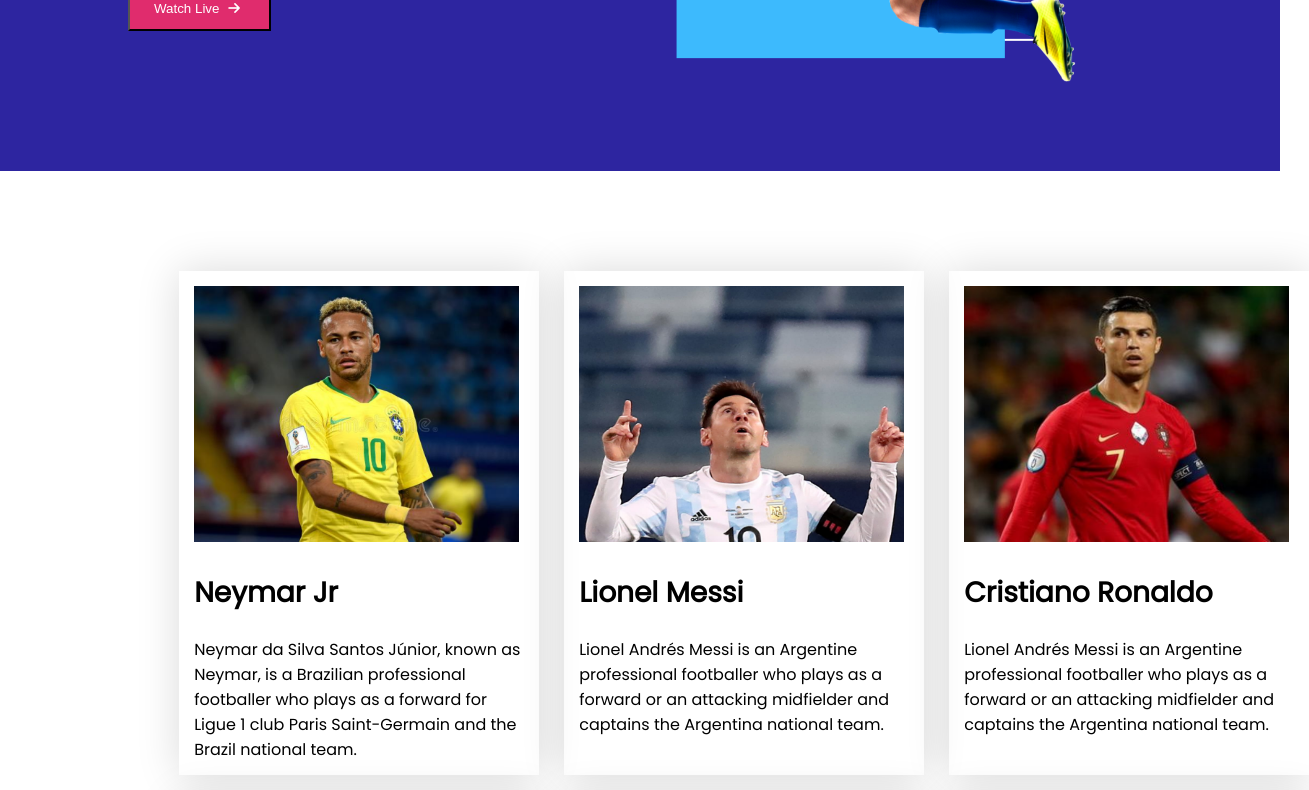
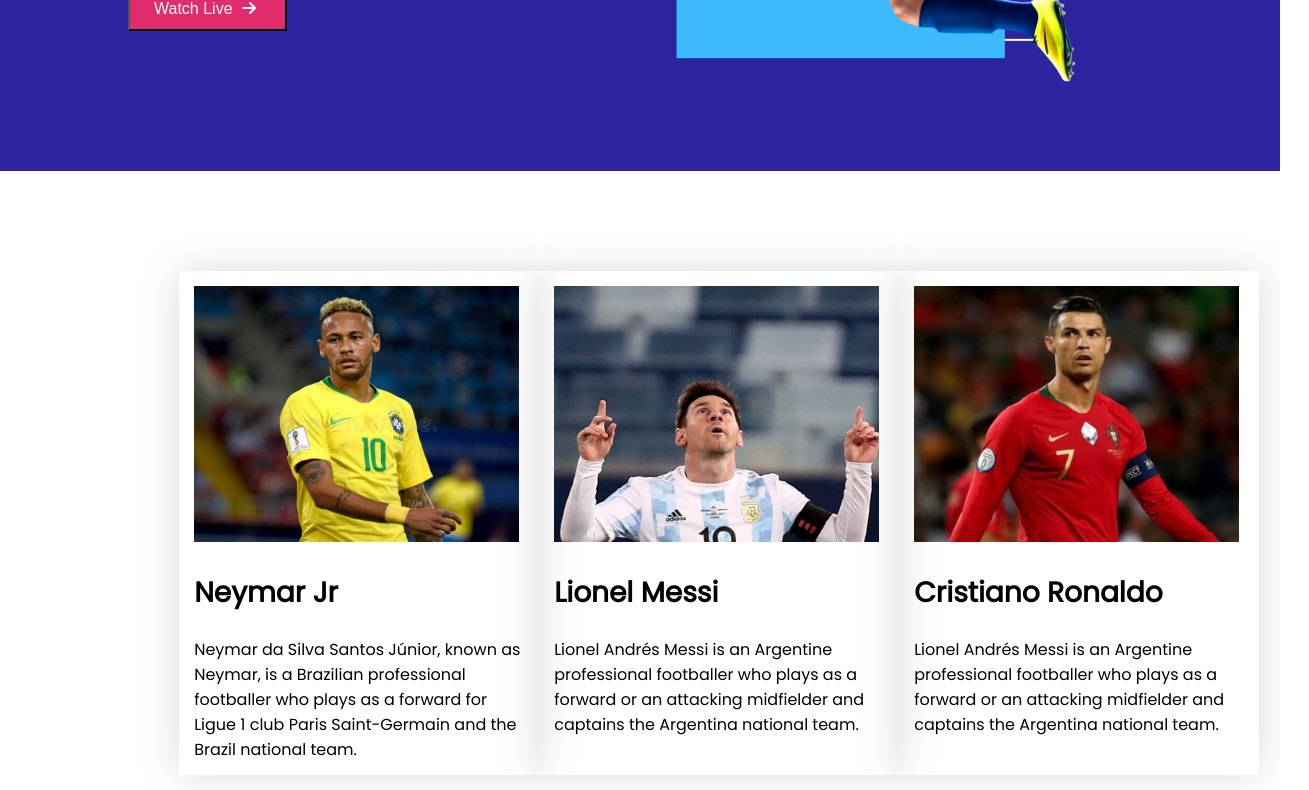
Before and after one commit to Rejuyan-Hossain-Shawon/football-responsive-website, a plain HTML site: page index.html in a window 1280 px wide. Shown: the part 506-1296 px from the top of the page, 1309 px wide, since content can reach past the window. Drawn offline with Linux system fonts and the light colour scheme.

Commit message:
mistake solution

```diff
--- a/styles/style.css
+++ b/styles/style.css
@@ -24,6 +24,7 @@ h1{
 .icon-btn a{
     text-decoration: none;
     color: white;
+    font-size: 16px;
 }
 .fa-arrow-right{
     margin:0px 5px;
@@ -88,7 +89,9 @@ nav{
     margin-right: 8%;
     display: grid;
     grid-template-columns: repeat(3,1fr);
-    grid-gap: 25px;
+
+    grid-row-gap: 80px;
+
 }
 .player{
     box-shadow: 0px 0px 40px rgba(0, 0, 0, 0.15);
@@ -118,7 +121,7 @@ nav{
     font-size: 48px;
 }
 .highlight-image img{
-    width: 567px;
+    width: 100%;
     height: 427px;
 }
 
```
